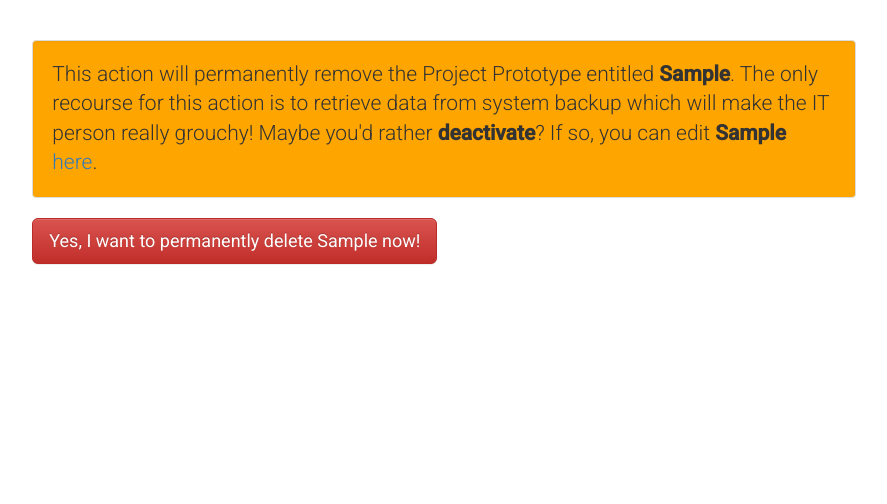
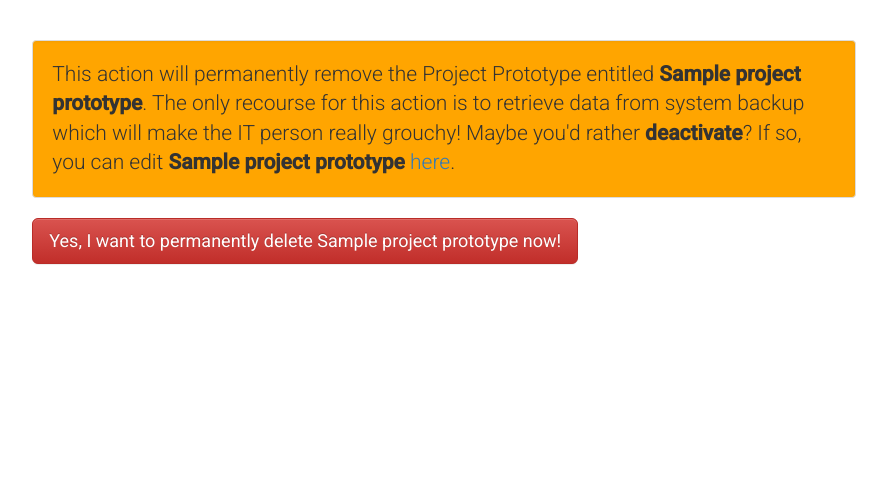
Before and after one commit to llcit/pebbles, a Django app: template templates/project_prototype_delete_confirm.html in a window 1280 px wide. Shown: the part 80-584 px from the top of the page, without its empty margins (196-1083 px from the left). Run offline with Django 3.2, Linux system fonts and the light colour scheme; the template is opened without the code that fills it: most values are stand-ins (such as "Sample title", 1, 10 or a date in 2020); some libraries are stand-ins or nearby versions.

Commit message:
changed templates

```diff
--- a/templates/project_prototype_delete_confirm.html
+++ b/templates/project_prototype_delete_confirm.html
@@ -8,9 +8,9 @@
     <p class="lead">
         <form method="post" action=".">{% csrf_token %}
             <p class="lead well" style="background: orange">
-                This action will permanently remove the Project Prototype entitled <strong>{{ project_prototype }}</strong>. The only recourse for this action is to retrieve data from system backup which will make the IT person really grouchy! Maybe you'd rather <strong>deactivate</strong>? If so, you can edit <strong>{{ project_prototype }}</strong> <a href="{% url 'update_prototype' project_prototype.id %}">here</a>.
+                This action will permanently remove the Project Prototype entitled <strong>{{ project_prototype.title }}</strong>. The only recourse for this action is to retrieve data from system backup which will make the IT person really grouchy! Maybe you'd rather <strong>deactivate</strong>? If so, you can edit <strong>{{ project_prototype.title }}</strong> <a href="{% url 'update_prototype' project_prototype.id %}">here</a>.
             </p>
-            <button type="submit" class="btn btn-lg btn-danger">Yes, I want to permanently delete {{ project_prototype }} now!</button>
+            <button type="submit" class="btn btn-lg btn-danger">Yes, I want to permanently delete {{ project_prototype.title }} now!</button>
         </form>
     </p>
 </div></div>
```
Also changed, not shown: 5 other files.
